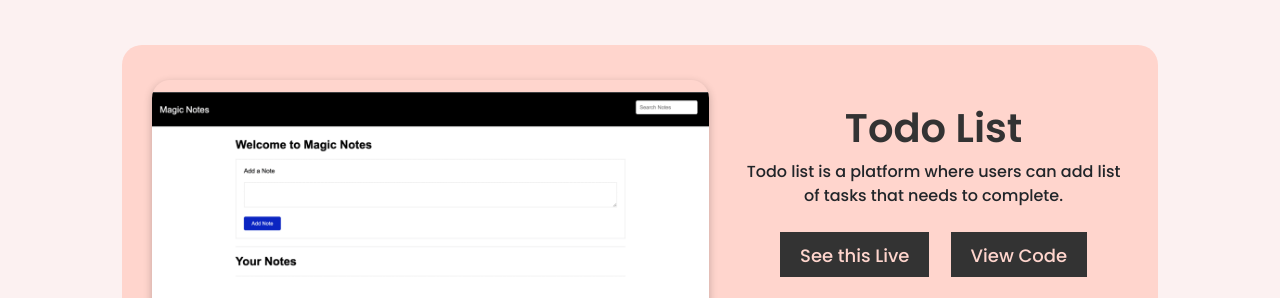
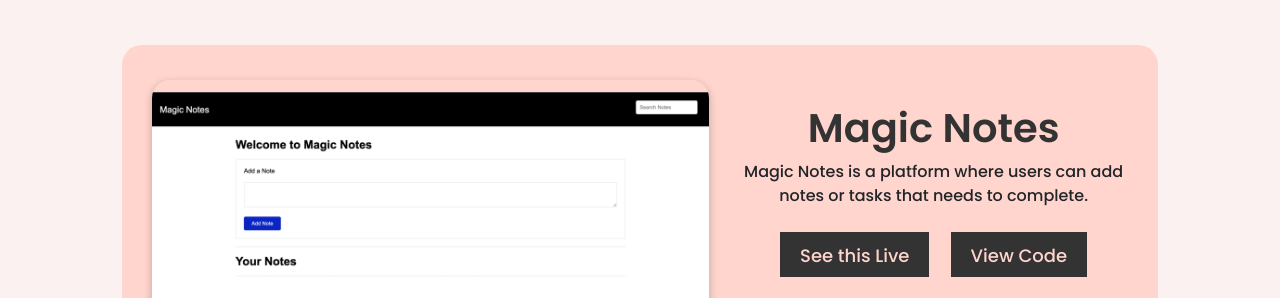
Before and after one commit to shivakumar139/portfolio, a plain HTML site: page index.html in a window 1280 px wide. Shown: the part 1515-1813 px from the top of the page. Drawn offline with nearby package versions, Linux system fonts and the light colour scheme.

Commit message:
remove todo and add magic notes

```diff
--- a/index.html
+++ b/index.html
@@ -198,10 +198,10 @@
                       </div>
                       <div class="col-md-5 col-12 right_div text-center mt-4">
                         <h1 style="color: #333; font-weight: 600">
-                          Todo List
+                          Magic Notes
                         </h1>
                         <p style="font-weight: 500">
-                          Todo list is a platform where users can add list of tasks that needs to complete.
+                          Magic Notes is a platform where users can add notes or tasks that needs to complete.
                         </p>
                         <div class="my-4 project_btn">
                           <a
```
